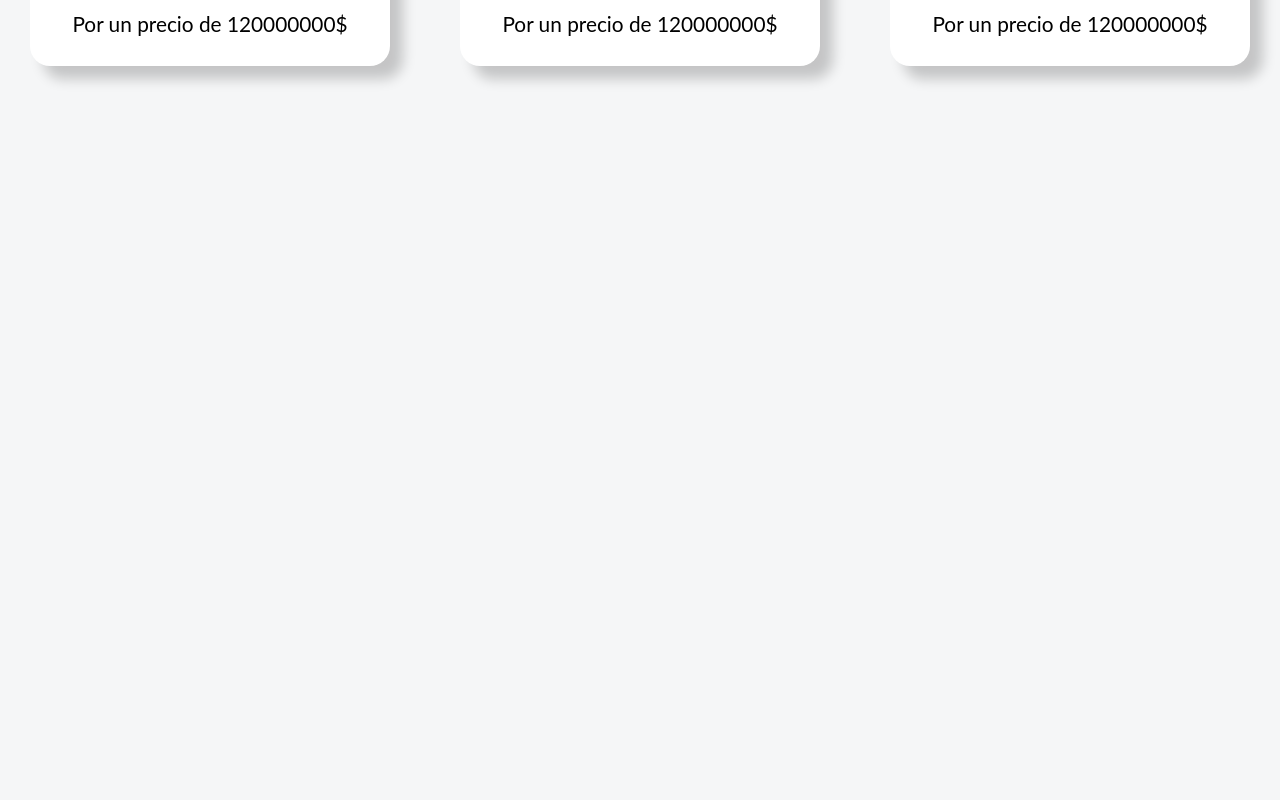
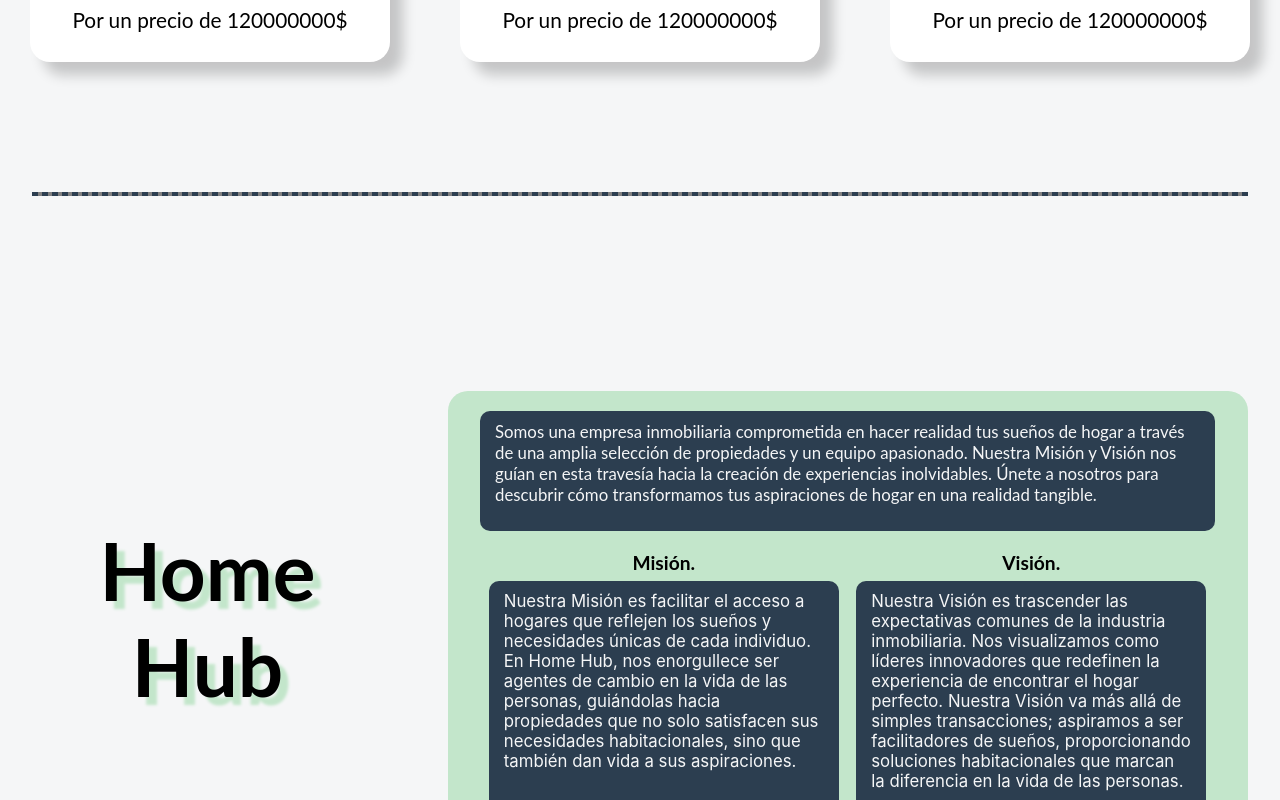
Before and after one commit to KerryAndres1974/HomeHubFront, a React (Create React App) app: page / in a window 1280 px wide. Shown: the part 2000-2800 px from the top of the page. Built offline with nearby package versions, Linux system fonts and the light colour scheme.

Commit message:
Se completo al 100% la pagina de inicio

```diff
--- a/src/App.css
+++ b/src/App.css
@@ -18,12 +18,8 @@
     background: grey;
 }
 
-video {
-    position: absolute;
-    object-fit: cover;
-    height: auto;
-    width: 100%;
-    z-index: -1;
+.contenedorPrincipal {
+    background: #f5f6f7;
 }
 
 header {
@@ -32,13 +28,13 @@ header {
     width: 100%;
     top: 0;
 
-    & .navegador{
+    & .navegador {
         padding: 20px;
         display: flex;
         align-items: center;
         background-color: #2c3e50;
 
-        & .contenedor{
+        & .contenedor {
             display: flex;
             & .titulo{
                 color: #fff;
@@ -48,21 +44,21 @@ header {
                 font: 35px "Open Sans", message-box;
             }
 
-            & .menu{
+            & .menu {
                 display: flex;
-                & .contPest{
+                & .contPest {
                     list-style: none;
                     margin-bottom: 10px;
                 }
 
-                & .pestaña{
+                & .pestaña {
                     margin: 10px;
                     color: #fff;
                     font-size: 17px;
                     font-weight: bold;
                     text-decoration: none;
                     transition: all 0.5s ease;
-                    &:hover{
+                    &:hover {
                         color: #2c3e50;
                         padding: 5px 10px;
                         border-radius: 15px;
@@ -80,20 +76,33 @@ header {
     flex-direction: column;
 
     & .contenedorBienvenida {
+        width: 100%;
         height: 100vh;
-        display: grid;
-        place-items: center;
+        position: relative;
+
+        & .videoHome {
+            z-index: 1;
+            width: 100%;
+            height: 100%;
+            object-fit: cover;
+            position: absolute;
+        }
 
         & .contenedorApertura {
+            top: 50%;
+            left: 50%;
+            z-index: 2;
             width: 450px;
             height: 180px;
             padding: 25px;
             display: flex;
+            background: #fff;
+            position: absolute;
+            align-items: center;
             border-radius: 10px;
-            align-items: center;
-            background: #f5f6f7;
             flex-direction: column;
             justify-content: space-between;
+            transform: translate(-50%, -50%);
 
             & .tiuloBienvenida {
                 font-size: 1.8em;
@@ -109,54 +118,161 @@ header {
     }
 
     & .contenedorPropiedades {
+        width: 100%;
+        display: flex;
         min-height: 100vh;
-        display: flex;
         align-items: center;
         flex-direction: column;
-        background: #f5f6f7;
-        width: 100%;
 
         & .tituloProyectos {
+            height: 110px;
+            display: flex;
+            align-items: center;
+            justify-content: center;
             font-size: 1.8em;
             font-family: Lato, sans-serif;
-            text-align: center;
-            margin: 40px 0;
         }
 
         & .contenedorProyectos {
+            gap: 70px;
             display: grid;
+            padding: 60px 0;
             grid-template-columns: repeat(3, 1fr);
-            gap: 70px;
-            padding: 60px 0;
         }
     }
 }
 
 .SeccionNosotros {
     height: 100vh;
-    background: #f5f6f7;
+    display: flex;
+    align-items: center;
+    justify-content: space-around;
+
+    & .tituloEmpresa {
+        width: 350px;
+        height: 400px;
+        font-size: 5em;
+        margin-top: 60px;
+        text-align: center;
+        font-family: Lato, sans-serif;
+        text-shadow: 8px 8px 3px #c3e6cb;
+        transition: all 1s ease;
+        &:hover {
+            text-shadow: 8px 8px 3px #71b180;
+        }
+    }
+
+    & .contenedorNosotros {
+        margin-top: 60px;
+        border-radius: 20px;
+        background: #c3e6cb;
+        padding: 20px 0;
+        height: 470px;
+        width: 800px;
+        display: flex;
+        flex-direction: column;
+        align-items: center;
+        justify-content: space-between;
+
+        & .textoNosotros {
+            width: 735px;
+            height: 120px;
+            font-size: 1.05em;
+            background: #2c3e50;
+            color: #f5f6f7;
+            padding: 10px 15px;
+            border-radius: 10px;
+            font-family: Lato, sans-serif;
+        }
+
+        & .contenedorMV {
+            width: 735px;
+            height: 300px;
+            display: flex;
+            align-items: center;
+            justify-content: space-around;
+
+            & .tituloParrafo {
+                width: 350px;
+                height: 30px;
+                font-size: 1.2em;
+                text-align: center;
+                font-family: Lato, sans-serif;
+            }
+
+            & .contenidoParrafo {
+                height: 250px;
+                width: 350px;
+                font-size: 1.05em;
+                background: #2c3e50;
+                color: #f5f6f7;
+                border-radius: 10px;
+                padding: 10px 15px;
+            }
+        }
+    }
 }
 
 .SeccionServicios {
     height: 100vh;
-    background: #f5f6f7;
+    display: flex;
+    flex-direction: column;
+    align-items: center;
+    justify-content: space-evenly;
+
+    & .tituloServicios {
+        margin-top: 50px;
+        display: flex;
+        align-items: center;
+        justify-content: center;
+        border-radius: 20px;
+        width: 500px;
+        height: 100px;
+        background: #c3e6cb;;
+    }
+
+    & .contenedorServicios {
+        border-radius: 20px;
+        background: #c3e6cb;;
+        width: 1300px;
+        height: 400px;
+        display: flex;
+        align-items: center;
+        justify-content: space-around;
+
+        & .subcontenedorServicios {
+            display: flex;
+            height: 300px;
+            width: 300px;
+            flex-direction: column;
+            align-items: center;
+            justify-content: space-around;
+
+            & .subtituloServicio {
+                text-align: center;
+            }
+
+            & .parrafoServicios {
+                border: 1px solid grey;
+                text-align: center;
+                padding: 15px;
+                height: 220px;
+                border-radius: 10px;
+                background: #2c3e50;
+                color: #f5f6f7;
+            }
+        }
+    }
 }
-
-
-
-
-
-
-
-
 
 .piePagina {
     height: 200px;
     display: flex;
     justify-content: space-around;
     background: #2c3e50;
+    margin-top: 100px;
 
-    & .contenedorPie{
+    & .contenedorPie {
         width: 300px;
         display: flex;
         flex-direction: column;
@@ -164,13 +280,13 @@ header {
         justify-content: space-evenly;
     }
 
-    & .textoPie{
+    & .textoPie {
         color: #fff;
         font-size: 20px;
         justify-items: center;
     }
 
-    & .rutaPie{
+    & .rutaPie {
         color: #fff;
     }
 }
--- a/src/App.js
+++ b/src/App.js
@@ -31,7 +31,6 @@ export function App() {
 
   return (
     <div className='contenedorPrincipal'>
-
       <header>
         <nav className='navegador'>
           <div className='contenedor'>
@@ -61,9 +60,9 @@ export function App() {
       </header>
 
       <section className='SeccionHome' id='seccion1'>
-        <video src={videoBg} autoPlay loop muted />
 
         <section className='contenedorBienvenida'>
+          <video src={videoBg} autoPlay loop muted className='videoHome'/>
           <div className='contenedorApertura'>
             <h1 className='tituloBienvenida'>¡Bienvenido a Home Hub!</h1>
             <p className='textoBienvenida'>Hacemos realidad tus metas
@@ -73,8 +72,8 @@ export function App() {
         </section>
 
         <section className='contenedorPropiedades'>
-          <br/><p className='lineaH'></p>
 
+          <p className='lineaH' style={{margin: '20px 0 0 0'}}></p>
           <h1 className='tituloProyectos'>Proyectos para tu Familia</h1>
           <p className='lineaH'></p>
 
@@ -123,11 +122,72 @@ export function App() {
             />
           </div>
         </section>
+        <p className='lineaH' style={{margin: '70px 0 0 0', border: '2px dashed #2c3e50'}}></p>
       </section>
 
-      <section className='SeccionNosotros' id='seccion2'></section>
+      <section className='SeccionNosotros' id='seccion2'>
 
-      <section className='SeccionServicios' id='seccion3'></section>
+        <h1 className='tituloEmpresa'><br/>Home<br/>Hub</h1>
+        <div className='contenedorNosotros'>
+
+          <p className='textoNosotros'>Somos una empresa inmobiliaria comprometida en hacer realidad tus
+          sueños de hogar a través de una amplia selección de propiedades y un equipo apasionado. Nuestra
+          Misión y Visión nos guían en esta travesía hacia la creación de experiencias inolvidables. Únete
+          a nosotros para descubrir cómo transformamos tus aspiraciones de hogar en una realidad tangible.</p>
+          <div className='contenedorMV'>
+
+            <div className='parrafo'>
+              <h1 className='tituloParrafo'>Misión.</h1>
+              <p className='contenidoParrafo'>Nuestra Misión es facilitar el acceso a hogares que reflejen
+              los sueños y necesidades únicas de cada individuo. En Home Hub, nos enorgullece ser agentes
+              de cambio en la vida de las personas, guiándolas hacia propiedades que no solo satisfacen
+              sus necesidades habitacionales, sino que también dan vida a sus aspiraciones.</p></div>
+            <div className='parrafo'>
+              <h1 className='tituloParrafo'>Visión.</h1>
+              <p className='contenidoParrafo'>Nuestra Visión es trascender las expectativas comunes de la
+              industria inmobiliaria. Nos visualizamos como líderes innovadores que redefinen la experiencia
+              de encontrar el hogar perfecto. Nuestra Visión va más allá de simples transacciones; aspiramos
+              a ser facilitadores de sueños, proporcionando soluciones habitacionales que marcan la
+              diferencia en la vida de las personas.</p></div>
+          </div>
+        </div>
+      </section>
+
+      <section className='SeccionServicios' id='seccion3'>
+      <p className='lineaH' style={{border: '2px dashed #2c3e50'}}></p>
+        <h1 className='tituloServicios'>Home Hub te ofrece Servicios como:</h1>
+        <div className='contenedorServicios'>
+
+          <div className='subcontenedorServicios'>
+            <h1 className='subtituloServicio'>Compra de Propiedades</h1>
+            <p className='parrafoServicios'>Home Hub facilita el proceso de compra de propiedades,
+            conectando a compradores con las mejores opciones del mercado. Nuestro equipo de expertos
+            en bienes raíces se encarga de evaluar y presentar propiedades que se ajusten a tus criterios
+            y necesidades.</p>
+          </div>
+          <div className='subcontenedorServicios'>
+            <h1 className='subtituloServicio'>Venta de Propiedades</h1>
+            <p className='parrafoServicios'>Si estás buscando vender tu propiedad, Home Hub ofrece
+            servicios de intermediación para maximizar la visibilidad de tu inmueble en el mercado.
+            Nos encargamos de promocionar tu propiedad, gestionar las negociaciones y cerrar acuerdos
+            beneficiosos para ti como vendedor.</p>
+          </div>
+          <div className='subcontenedorServicios'>
+            <h1 className='subtituloServicio'>Gestion de Propiedades</h1>
+            <p className='parrafoServicios'>Para propietarios que desean ofrecer sus propiedades sin
+            preocupaciones, ofrecemos servicios de gestión de propiedades. Esto incluye mantenimiento
+            del inmueble, coordinación de pagos y solución de problemas cotidianos, permitiendo a los
+            propietarios disfrutar de sus inversiones sin complicaciones.</p>
+          </div>
+          <div className='subcontenedorServicios'>
+            <h1 className='subtituloServicio'>Asesoramiento Financiero</h1>
+            <p className='parrafoServicios'>En Home Hub, entendemos que la inversión en bienes raíces
+            es una decisión financiera importante. Ofrecemos servicios de asesoramiento financiero
+            para ayudarte a tomar decisiones informadas sobre la compra, venta o inversión en propiedades.</p>
+          </div>
+        </div>
+
+      </section>
 
       <footer className='piePagina'>
         <div className='contenedorPie'>
```
